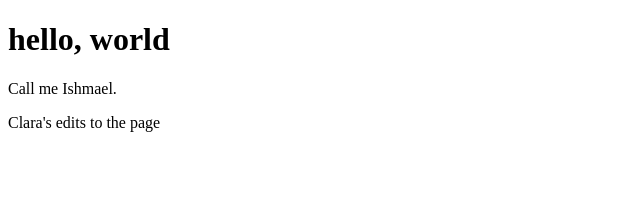
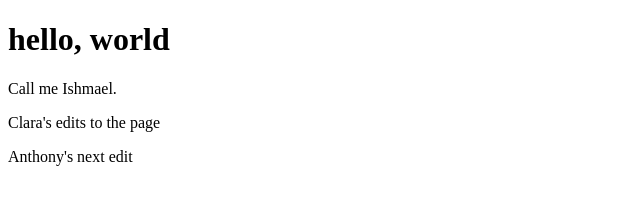
Before and after one commit to antlaw0/Test-Share-Repo, a plain HTML site: page index.html in a window 1280 px wide. Shown: the whole page, without its empty margins (0-640 px from the left). Drawn offline with Linux system fonts and the light colour scheme.

Commit message:
Added another paragraph tag

```diff
--- a/index.html
+++ b/index.html
@@ -8,6 +8,7 @@
       <p>Call me Ishmael.</p>
 
 <p>Clara's edits to the page</p>
+<p> Anthony's next edit </p>
 
     </body>
  </html>
```
